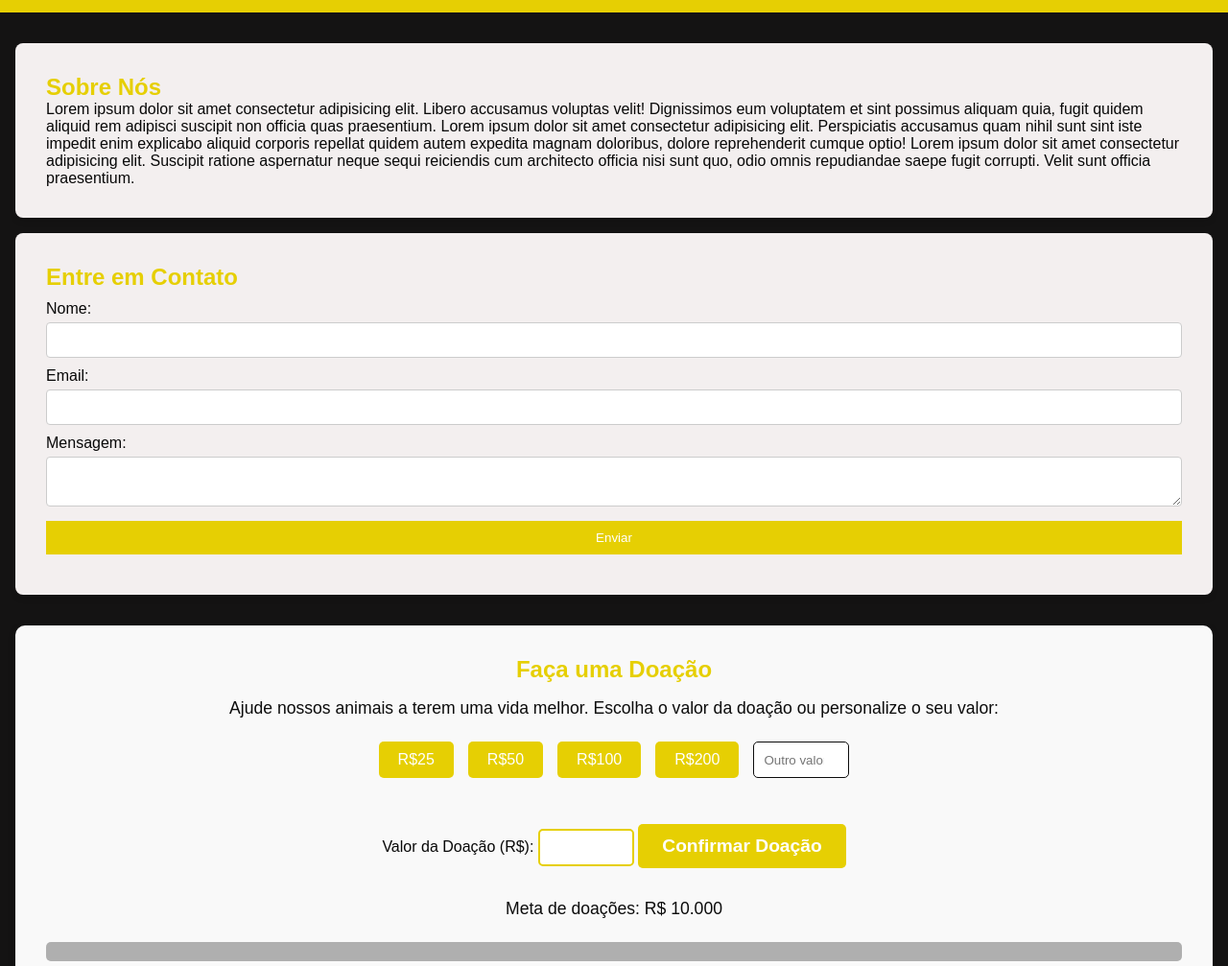
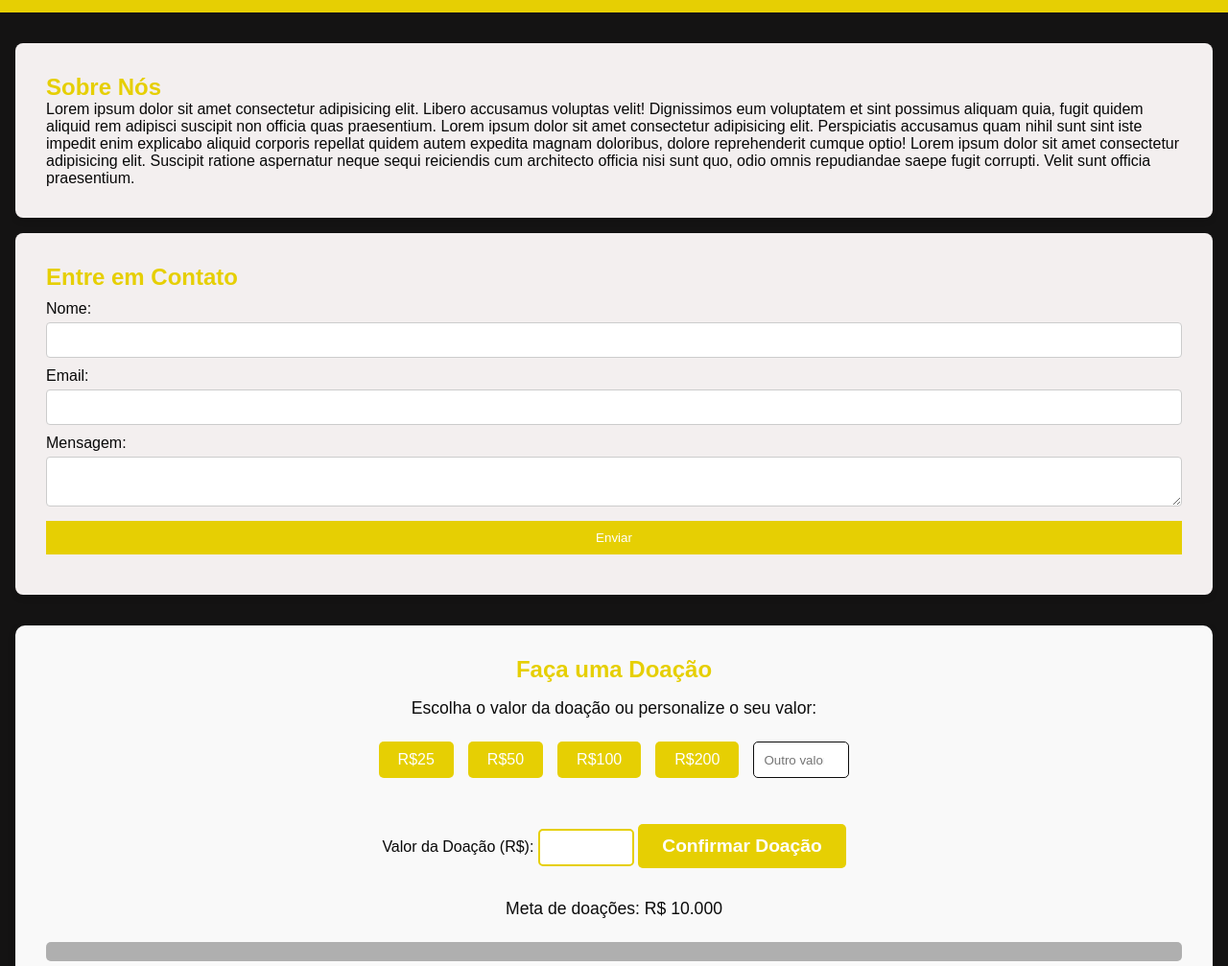
Before and after one commit to olarthur/Projeto-Sistema-Doceria, a plain HTML site: page projeto-Ong/index.html in a window 1280 px wide. Shown: the part 74-1081 px from the top of the page at 96% size. Drawn offline with Linux system fonts and the light colour scheme.

Commit message:
Update index.html

```diff
--- a/projeto-Ong/index.html
+++ b/projeto-Ong/index.html
@@ -43,7 +43,7 @@
 
         <section id="donate">
             <h2>Faça uma Doação</h2>
-            <p>Ajude nossos animais a terem uma vida melhor. Escolha o valor da doação ou personalize o seu valor:</p>
+            <p> Escolha o valor da doação ou personalize o seu valor:</p>
 
             <div class="donation-options">
                 <button class="donation-btn" onclick="setDonationAmount(25)">R$25</button>
```
